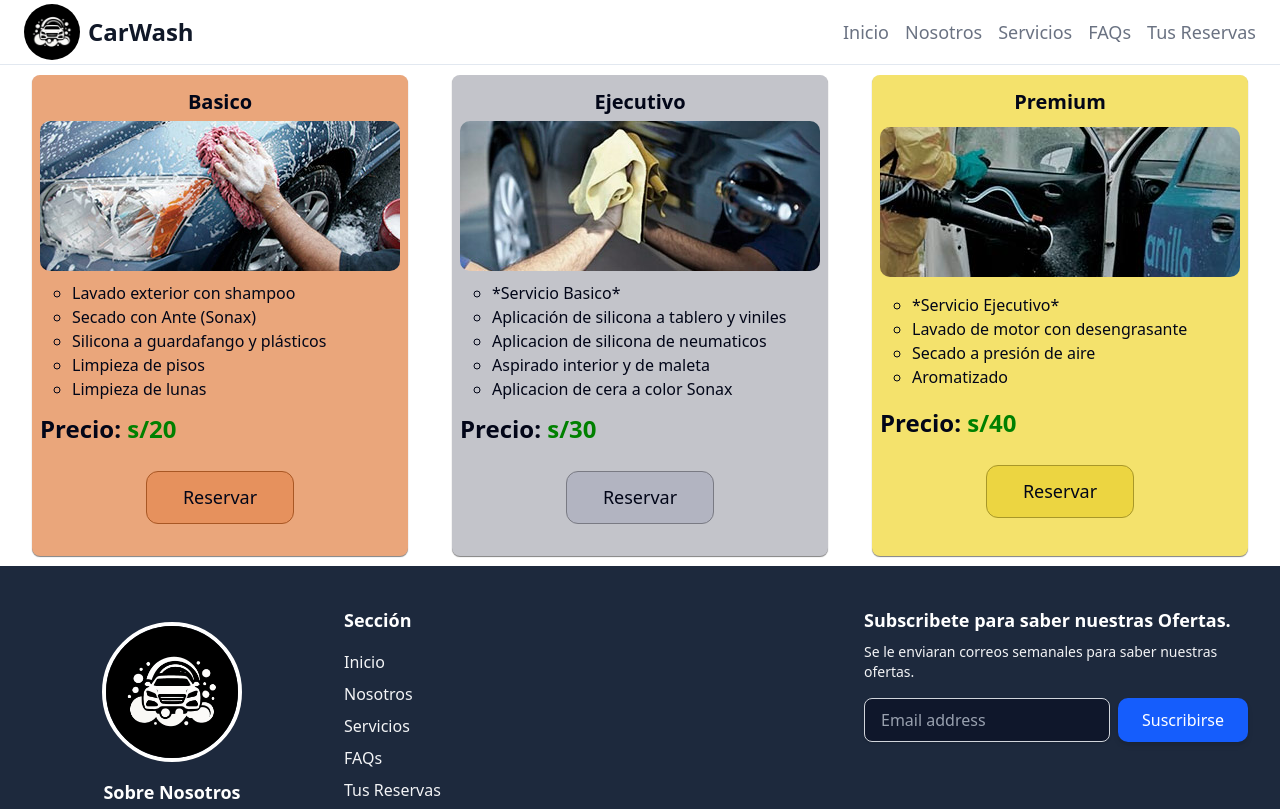
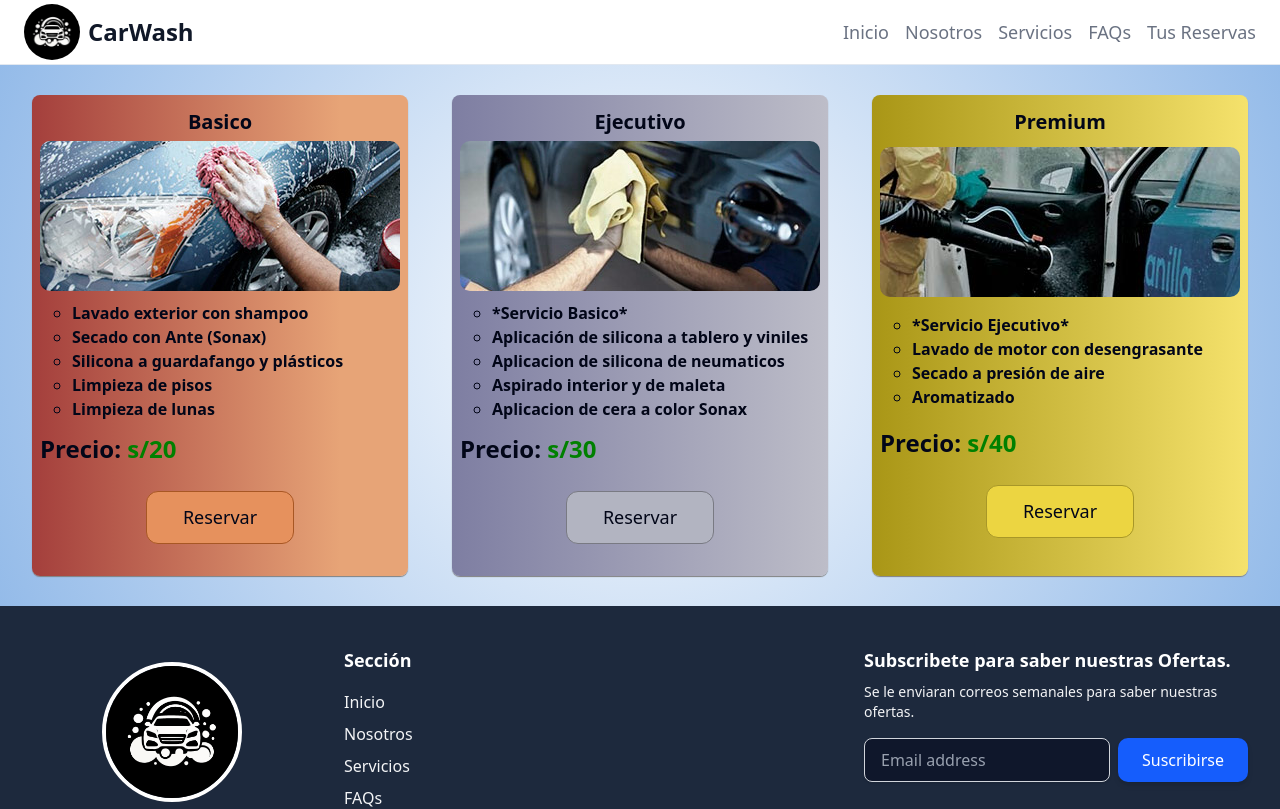
Before and after one commit to gerald-gv/CarWash-web, a React (Vite) app: page /servicios in a window 1280 px wide. Shown: the top 809 px of the page. Built offline with nearby package versions, Linux system fonts and the light colour scheme.

Commit message:
mejora al background de servicios y sus cards

```diff
--- a/src/components/CardService.jsx
+++ b/src/components/CardService.jsx
@@ -3,7 +3,7 @@ const CardService = (props) => {
           <article className={'card main-services--card'+props.id}>
               <h2>{props.titulo}</h2>
               <img src={props.img} alt="img" />
-            <div>
+              <div className="face front">
                 <ul>
                   {props.items.map((li, index) => (
                     <li key={index}>{li}</li>
@@ -20,31 +20,3 @@ const CardService = (props) => {
   );
 }
 export default CardService
-/*
-// Componente CardList
-function CardList(props) {
-  return (
-    <div className="card-list">
-      {props.cards.map((card, index) => (
-        <Card key={index} title={card.title} content={card.content} />
-      ))}
-    </div>
-  );
-}
-
-// Componente principal
-function App() {
-  const cardsData = [
-    { title: "Card 1", content: "Contenido de la tarjeta 1" },
-    { title: "Card 2", content: "Contenido de la tarjeta 2" },
-    { title: "Card 3", content: "Contenido de la tarjeta 3" },
-  ];
-
-  return (
-    <div>
-      <h1>Lista de Tarjetas</h1>
-      <CardList cards={cardsData} />
-    </div
-  );
-}
-  */
--- a/src/pages/Servicios.jsx
+++ b/src/pages/Servicios.jsx
@@ -22,7 +22,7 @@ const Servicios = () => {
   return (
     <div>
       <main className='main-section'>
-        <section className='main-services'>
+        <section className='flex flex-wrap justify-around gap-y-[33px]'>
           {cardsData.map((card, index) => (
             <CardService key={index}
                         titulo={card.title}
@@ -32,9 +32,6 @@ const Servicios = () => {
                         items={card.items}/>
           ))}
         </section>
-        <section className='other-services'>
-          <article></article>
-        </section>
       </main>
     </div>
   )
--- a/src/styles/Servicios.css
+++ b/src/styles/Servicios.css
@@ -1,8 +1,9 @@
 .main-section{
     display: flex;
     flex-direction: column;
-    margin: clamp(0px, 10px, 36px);
+    padding: 30px 10px;
     justify-content: center;
+    background: radial-gradient(circle,rgba(255, 255, 255, 1) 0%, rgba(148, 187, 233, 1) 100%);
 }
 .main-services{
     display: flex;
@@ -12,7 +13,7 @@
 }
 .card{
     display: grid;
-    min-width: 2px;
+    min-width: 300px;
     box-shadow: 0 1px 1px gray;
     padding: 8px;
     border-radius: 8px;
@@ -29,6 +30,7 @@
 .card div ul{
     list-style: circle;
     margin: 10px 0 10px 32px;
+    font-weight: 600;
 }
 .card p{
     font-size: 24px;
@@ -50,14 +52,14 @@
 }
 /*--------------------------------*/
 .main-services--card1{
-    background-color: #EAA67B;
+    background: linear-gradient(90deg,rgba(164, 63, 60, 1) 0%, rgba(231, 164, 119, 1) 82%);
 }
 .main-services--card2{
-    background-color: #C3C4CA;
+    background: linear-gradient(90deg,rgba(126, 126, 162, 1) 0%, rgba(189, 189, 200, 1) 100%);
 
 }
 .main-services--card3{
-    background-color: #f4e26c;
+    background: linear-gradient(90deg,rgba(169, 150, 22, 1) 0%, rgba(245, 226, 108, 1) 100%);
 }
 .button1{
     background-color: #E6915D;
```
Lines whose indentation alone changed are shown as unchanged.
